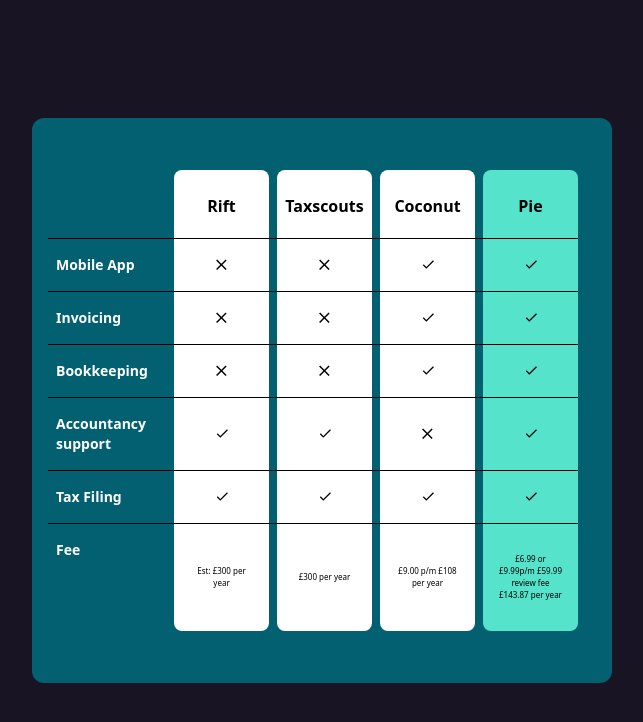
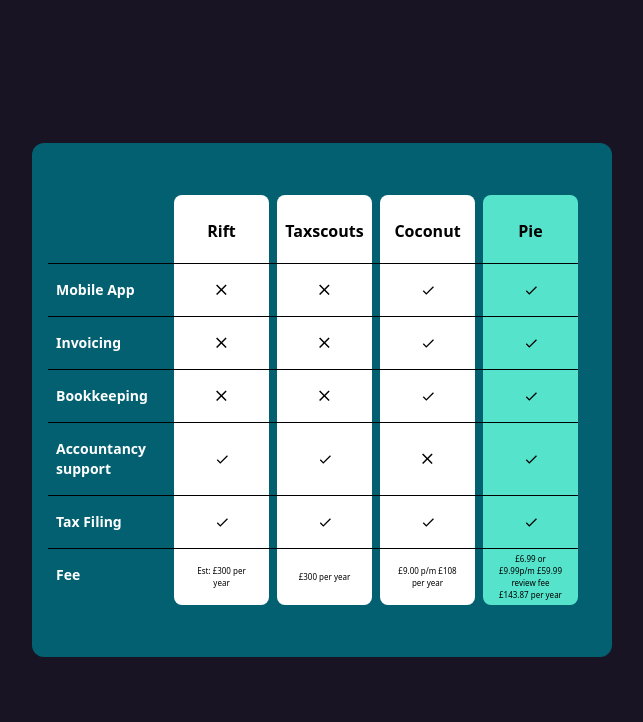
Before and after one commit to riteshbishnoi530/react-project, a React (Create React App) app: page /table in a window 1280 px wide. Shown: the top 722 px of the page, without its empty margins (318-961 px from the left). Built offline with nearby package versions, Linux system fonts and the light colour scheme.

Commit message:
remove height

```diff
--- a/src/components/view/CustomTable.jsx
+++ b/src/components/view/CustomTable.jsx
@@ -24,10 +24,10 @@
                                             {COMPETITION_LIST.map((obj, i) => (
                                                 <div key={i} className="flex gap-2  border-t border-black">
                                                     <p className={`ps-2 font-semibold  text-white border-black py-4 w-[95px] max-sm:w-[75px] ${i === 0 ? 'me-[23px] text-sm' : i === 1 ? 'me-[23px] text-sm' : 'me-[23px] text-sm'}`}>{obj.brand}</p>
-                                                    <p className={`text-center ${i === 5 ? 'rounded-b-lg text-[8px] px-[15px] font-normal h-[107px]' : ''} py-4 flex bg-white items-center justify-center max-sm:w-[85px] w-[95px]`}>{obj.rift}</p>
-                                                    <p className={`text-center ${i === 5 ? 'rounded-b-lg text-[8px] px-[15px] font-normal h-[107px]' : ''} py-4 bg-white flex items-center justify-center max-sm:w-[85px] w-[95px]`}>{obj.taxscout}</p>
-                                                    <p className={`text-center ${i === 5 ? 'rounded-b-lg text-[8px] px-[15px] font-normal h-[107px]' : ''} py-4 bg-white flex items-center justify-center max-sm:w-[85px] w-[95px]`}>{obj.coconut}</p>
-                                                    <p className={`text-center ${i === 5 ? 'rounded-b-lg text-[8px] px-[15px] font-normal h-[107px]' : ''} bg-lightGreen py-4 flex items-center justify-center bg-[#56E3CB] max-sm:w-[85px] w-[95px]`}>{obj.pie}</p>
+                                                    <p className={`text-center ${i === 5 ? 'rounded-b-lg text-[8px] px-[15px] font-normal' : ''} py-4 flex bg-white items-center justify-center max-sm:w-[85px] w-[95px]`}>{obj.rift}</p>
+                                                    <p className={`text-center ${i === 5 ? 'rounded-b-lg text-[8px] px-[15px] font-normal' : ''} py-4 bg-white flex items-center justify-center max-sm:w-[85px] w-[95px]`}>{obj.taxscout}</p>
+                                                    <p className={`text-center ${i === 5 ? 'rounded-b-lg text-[8px] px-[15px] font-normal' : ''} py-4 bg-white flex items-center justify-center max-sm:w-[85px] w-[95px]`}>{obj.coconut}</p>
+                                                    <p className={`text-center ${i === 5 ? 'rounded-b-lg text-[8px] px-[15px] font-normal' : ''} bg-lightGreen flex items-center justify-center bg-[#56E3CB] max-sm:w-[85px] w-[95px]`}>{obj.pie}</p>
                                                 </div>
                                             ))}
                                         </div>
```
